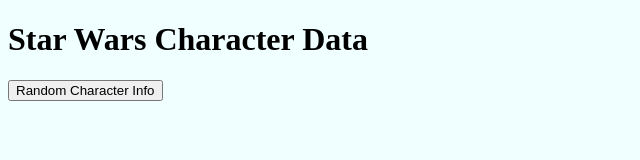
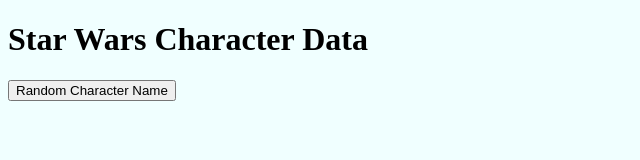
Before and after one commit to AbdullahAlNaim/StarWarsApi, a plain HTML site: page firstAPI/index.html in a window 1280 px wide. Shown: the full height of the page, 0-640 px from the left. Drawn offline with nearby package versions, Linux system fonts and the light colour scheme.

Commit message:
Update index.html

```diff
--- a/firstAPI/index.html
+++ b/firstAPI/index.html
@@ -10,7 +10,7 @@
 
     <h1>Star Wars Character Data</h1>
 
-    <button>Random Character Info</button>
+    <button>Random Character Name</button>
 
     <ul>
 
```
